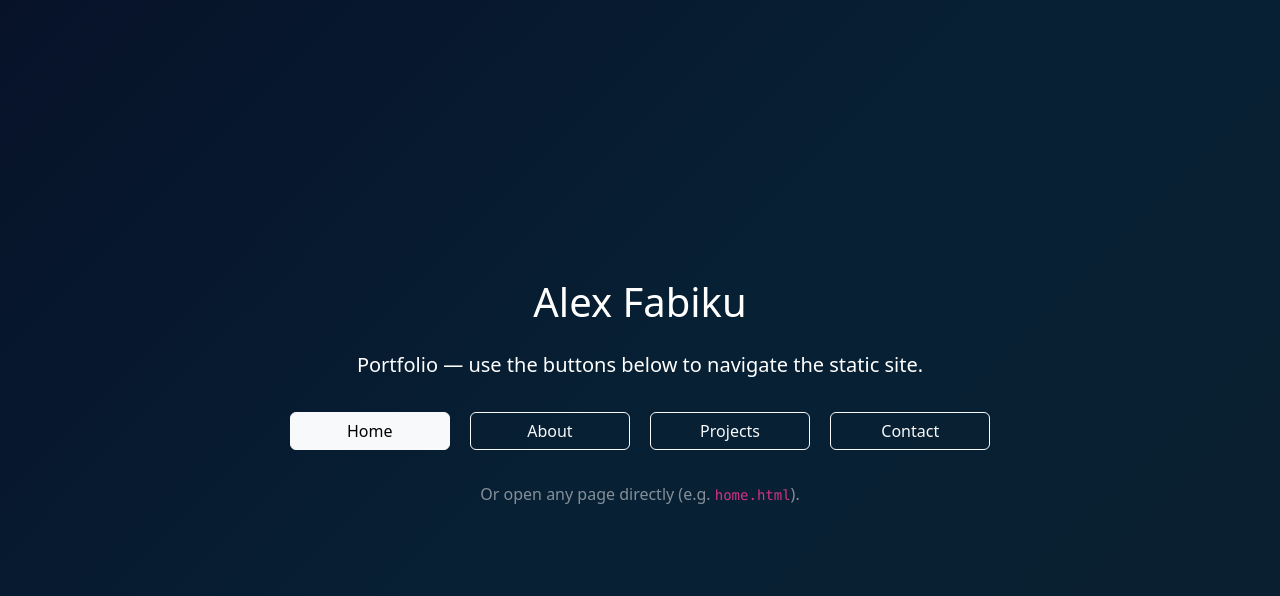
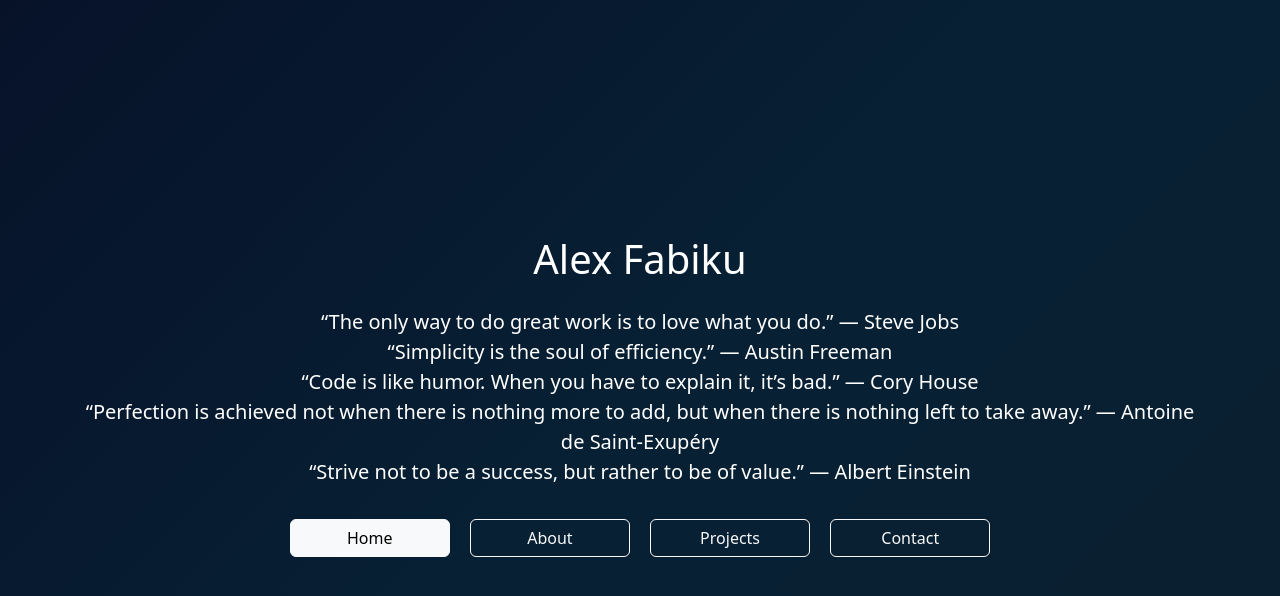
Before and after one commit to afabiku/HIC, a plain HTML site: page index.html in a window 1280 px wide. Drawn offline with nearby package versions, Linux system fonts and the light colour scheme.

Commit message:
Add quotes section to index.html
Added a quotes list to the portfolio homepage.

```diff
--- a/index.html
+++ b/index.html
@@ -16,14 +16,19 @@
 		<div class="container center">
 			<div class="text-center">
 				<h1 class="mb-4">Alex Fabiku</h1>
-				<p class="lead mb-4">Portfolio — use the buttons below to navigate the static site.</p>
+				<ul class="list-unstyled lead mb-4" id="quotes-list">
+					<li>“The only way to do great work is to love what you do.” — Steve Jobs</li>
+					<li>“Simplicity is the soul of efficiency.” — Austin Freeman</li>
+					<li>“Code is like humor. When you have to explain it, it’s bad.” — Cory House</li>
+					<li>“Perfection is achieved not when there is nothing more to add, but when there is nothing left to take away.” — Antoine de Saint-Exupéry</li>
+					<li>“Strive not to be a success, but rather to be of value.” — Albert Einstein</li>
+				</ul>
 				<div>
 					<a class="btn btn-light btn-nav" href="home.html">Home</a>
 					<a class="btn btn-outline-light btn-nav" href="about.html">About</a>
 					<a class="btn btn-outline-light btn-nav" href="projects.html">Projects</a>
 					<a class="btn btn-outline-light btn-nav" href="contact.html">Contact</a>
 				</div>
-				<p class="mt-4 text-white-50">Or open any page directly (e.g. <code>home.html</code>).</p>
 			</div>
 		</div>
 	</body>
```
